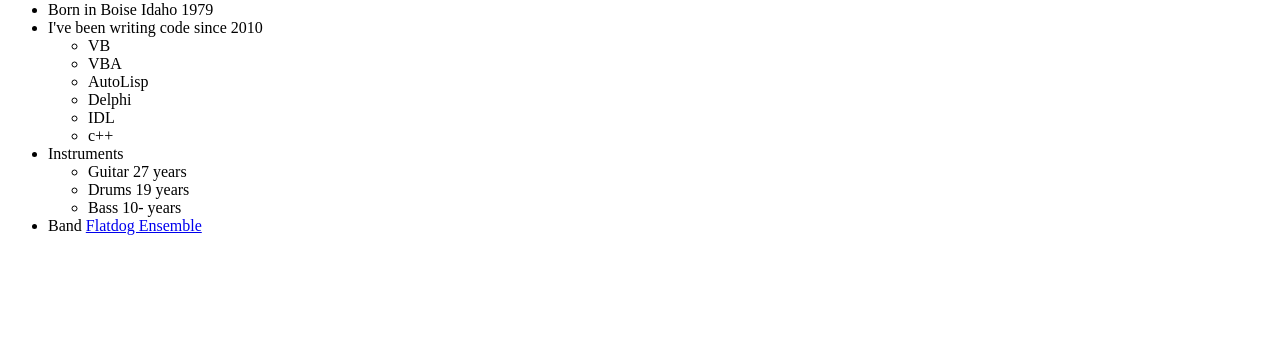
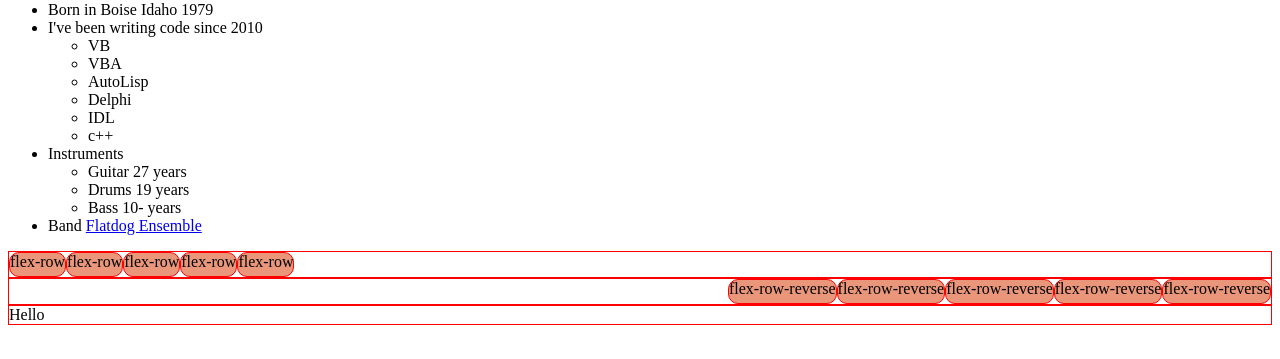
Before and after one commit to markdavich/codeworks-journals, a plain HTML site: page index.html in a window 1280 px wide. Shown: the part 79-438 px from the top of the page. Drawn offline with Linux system fonts and the light colour scheme.

Commit message:
Testing felx-direction (Main Axis) and justify-content

```diff
--- a/index.html
+++ b/index.html
@@ -9,6 +9,31 @@
 </head>
 
 <body>
+  <style>
+    .flex-row {
+      display: flex;
+      flex-direction: row;
+      justify-content: flex-start;
+    }
+
+    .flex-row-reverse {
+      display: flex;
+      flex-direction: row-reverse;
+      justify-content: flex-start;
+    }
+
+    .red {
+      background-color: darksalmon;
+      border: 1px solid red;
+      border-radius: 10px;
+      min-width: 23px !important;
+      min-height: 23px !important;
+    }
+
+    .bdr-red {
+      border: 1px solid red;
+    }
+  </style>
   <h1>Mark Davich</h1>
   <ul>
     <li>Born in Boise Idaho 1979</li>
@@ -33,6 +58,21 @@
     </li>
     <li>Band <a href="https://flatdogensemble.bandcamp.com/releases" target="_blank"> Flatdog Ensemble</a></li>
   </ul>
+  <div class="bdr-red flex-row">
+    <div class="red">flex-row</div>
+    <div class="red">flex-row</div>
+    <div class="red">flex-row</div>
+    <div class="red">flex-row</div>
+    <div class="red">flex-row</div>
+  </div>
+  <div class="bdr-red flex-row-reverse">
+    <div class="red">flex-row-reverse</div>
+    <div class="red">flex-row-reverse</div>
+    <div class="red">flex-row-reverse</div>
+    <div class="red">flex-row-reverse</div>
+    <div class="red">flex-row-reverse</div>
+  </div>
+  <div style="border: 1px solid red">Hello</div>
 </body>
 
 </html>
```
